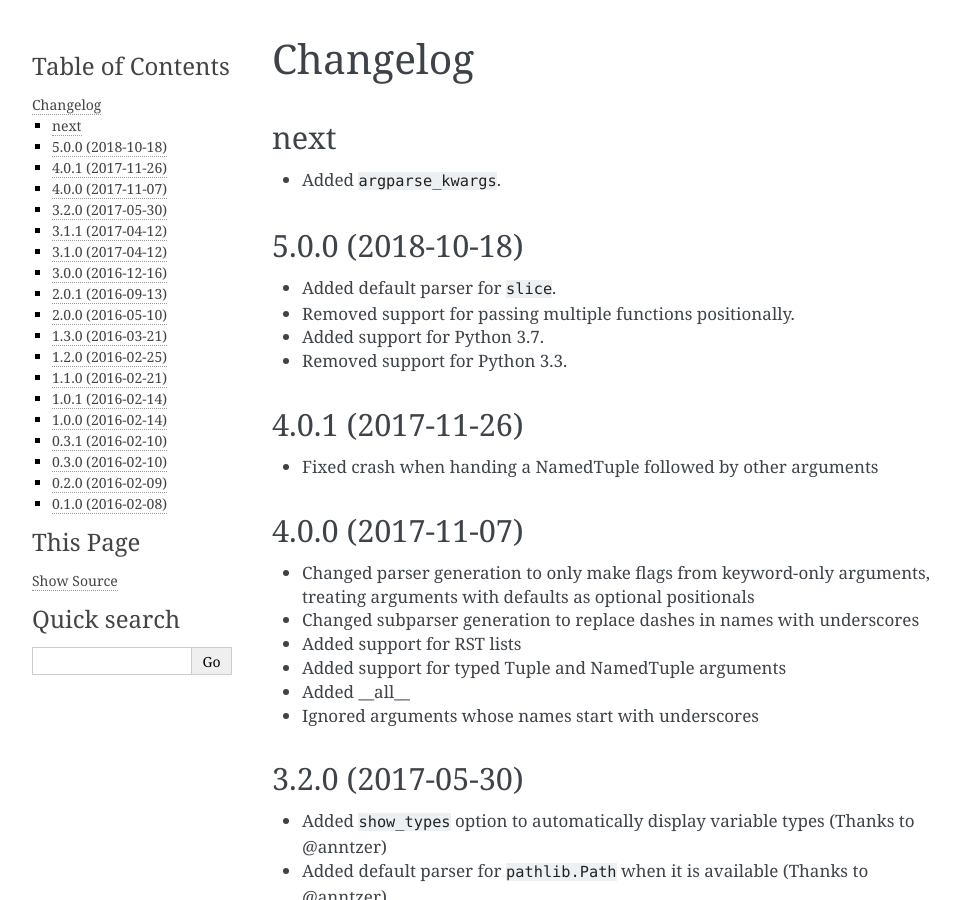
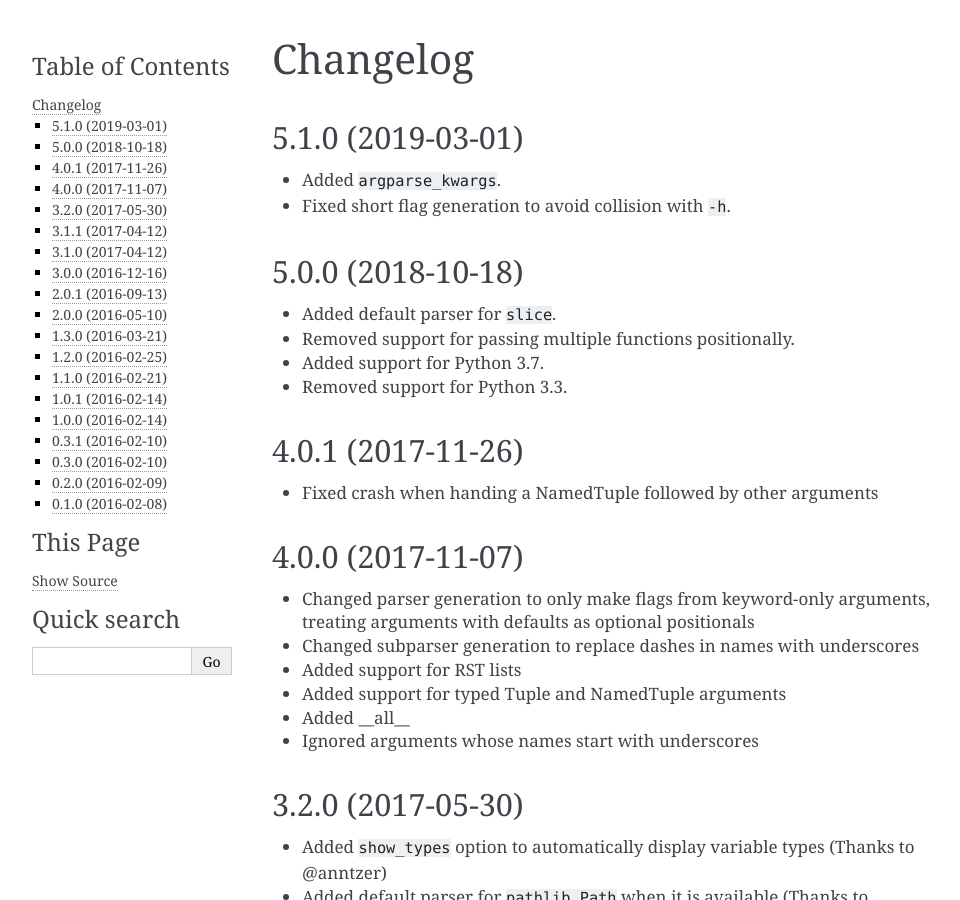
Before and after one commit to anntzer/defopt, a Sphinx documentation site: the page built from docs/changelog.rst, in a window 1280 px wide and 900 px high. Shown: the whole window, without its empty margins (148-1108 px from the left). Built offline with Sphinx 7.4.7, drawn with Linux system fonts in a browser that asks for light colours.

Commit message:
Update changelog for 5.1.0

```diff
--- a/docs/changelog.rst
+++ b/docs/changelog.rst
@@ -1,9 +1,10 @@
 Changelog
 =========
 
-next
-----
+5.1.0 (2019-03-01)
+------------------
 * Added ``argparse_kwargs``.
+* Fixed short flag generation to avoid collision with ``-h``.
 
 5.0.0 (2018-10-18)
 ------------------
```
